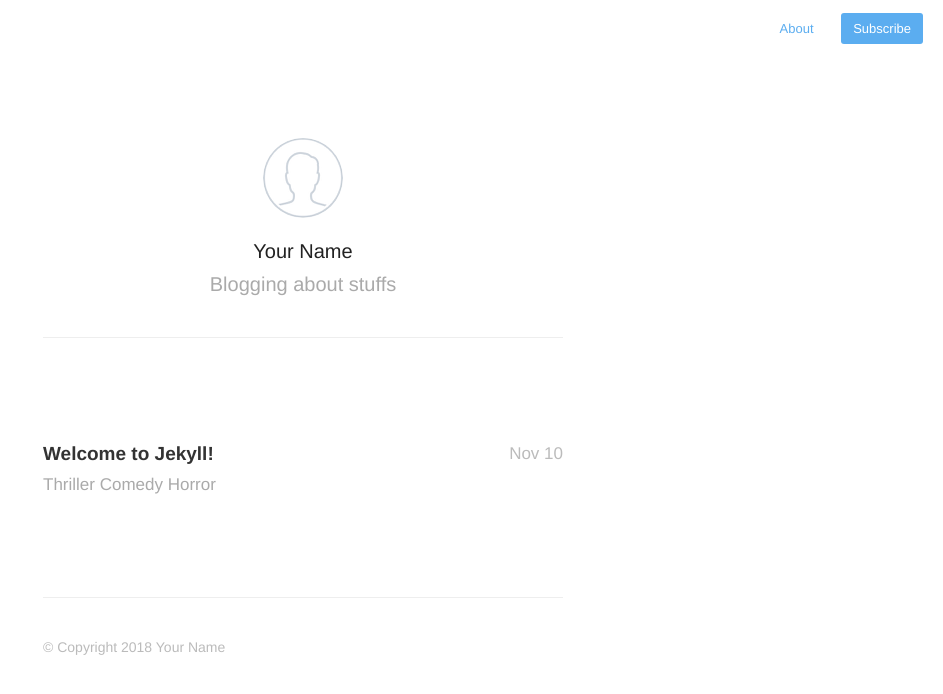
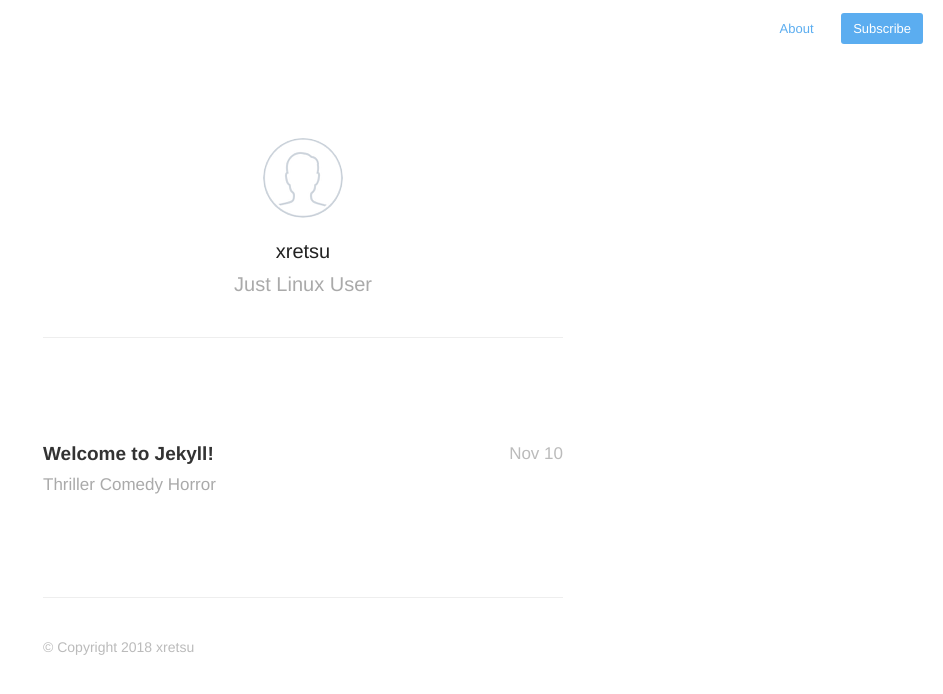
Before and after one commit to xretsu/xretsu.github.io, a Jekyll site: the page built from index.html, in a window 1280 px wide. Shown: the top 694 px of the page, without its empty margins (337-1280 px from the left). Built offline with Jekyll 4.4.1, drawn with Linux system fonts in a browser that asks for light colours; nearby versions of some CDN libraries; the list of posts is cut into pages by our own code.

Commit message:
Update _config.yml

```diff
--- a/_config.yml
+++ b/_config.yml
@@ -1,6 +1,6 @@
-name: Your New Jekyll Site
-description: Blogging about stuffs
-meta_description: "Your New Jekyll Site, Blogging about stuffs"
+name: xretsu
+description: Just Linux User
+meta_description: "bla bla bla"
 
 aboutPage: true
 
@@ -9,15 +9,15 @@ highlighter: rouge
 
 plugins: [jekyll-paginate]
 paginate: 20
-domain_name: 'http://yourblog-domain.com'
+domain_name: 'http://xretsu.github.io'
 google_analytics: 'UA-XXXXXXXX-X'
 disqus: false
 disqus_shortname: 'your-disqus-shortname'
 
 # Details for the RSS feed generator
-url:            'http://your-blog-url.example.com'
-author:         'Your Name'
-authorTwitter:  'YourTwitterUsername'
+url:            'http://xretsu.github.io'
+author:         'xretsu'
+authorTwitter:  '@0xRetsu'
 
 permalink:       /:year/:title/
 
```
